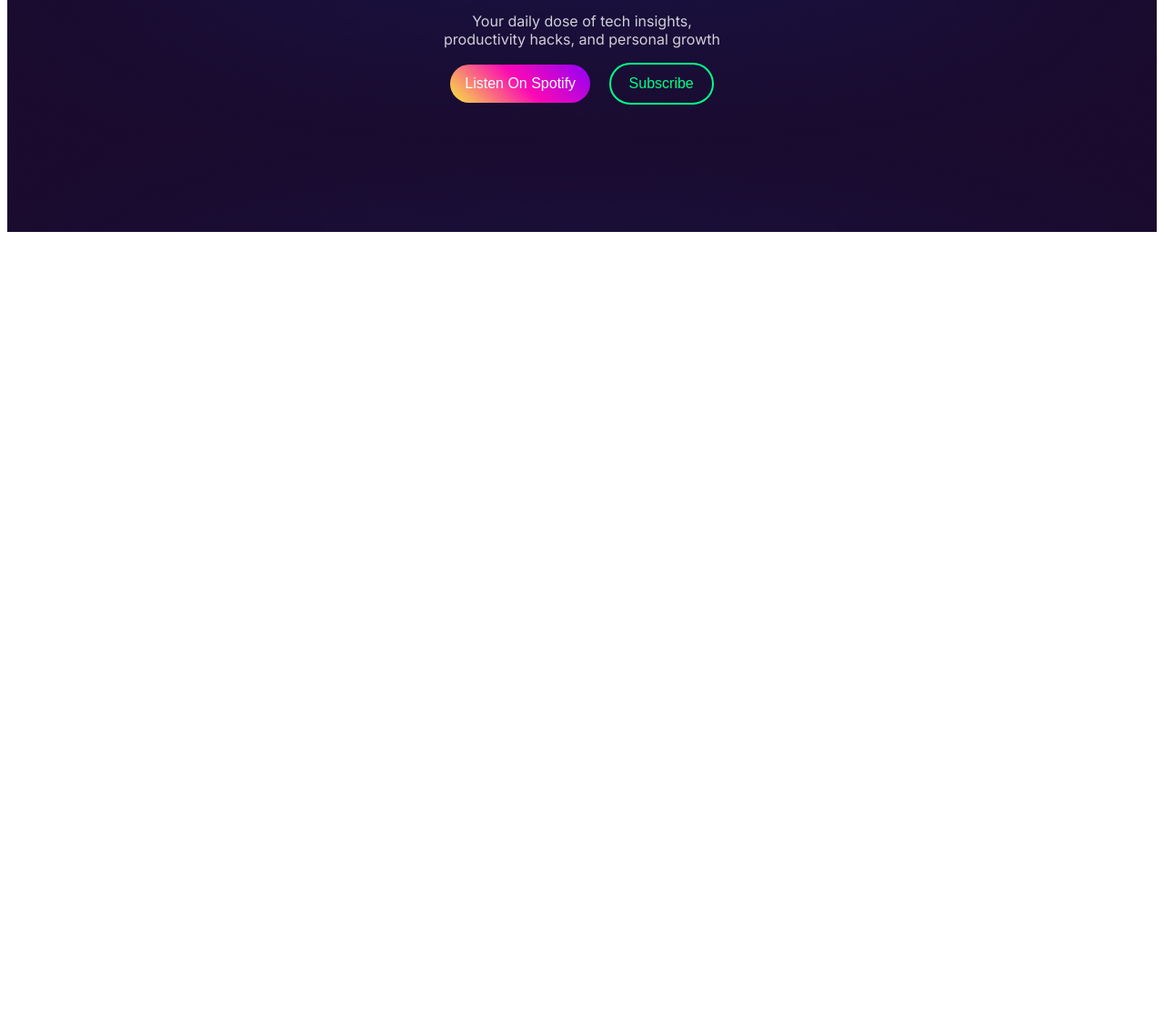
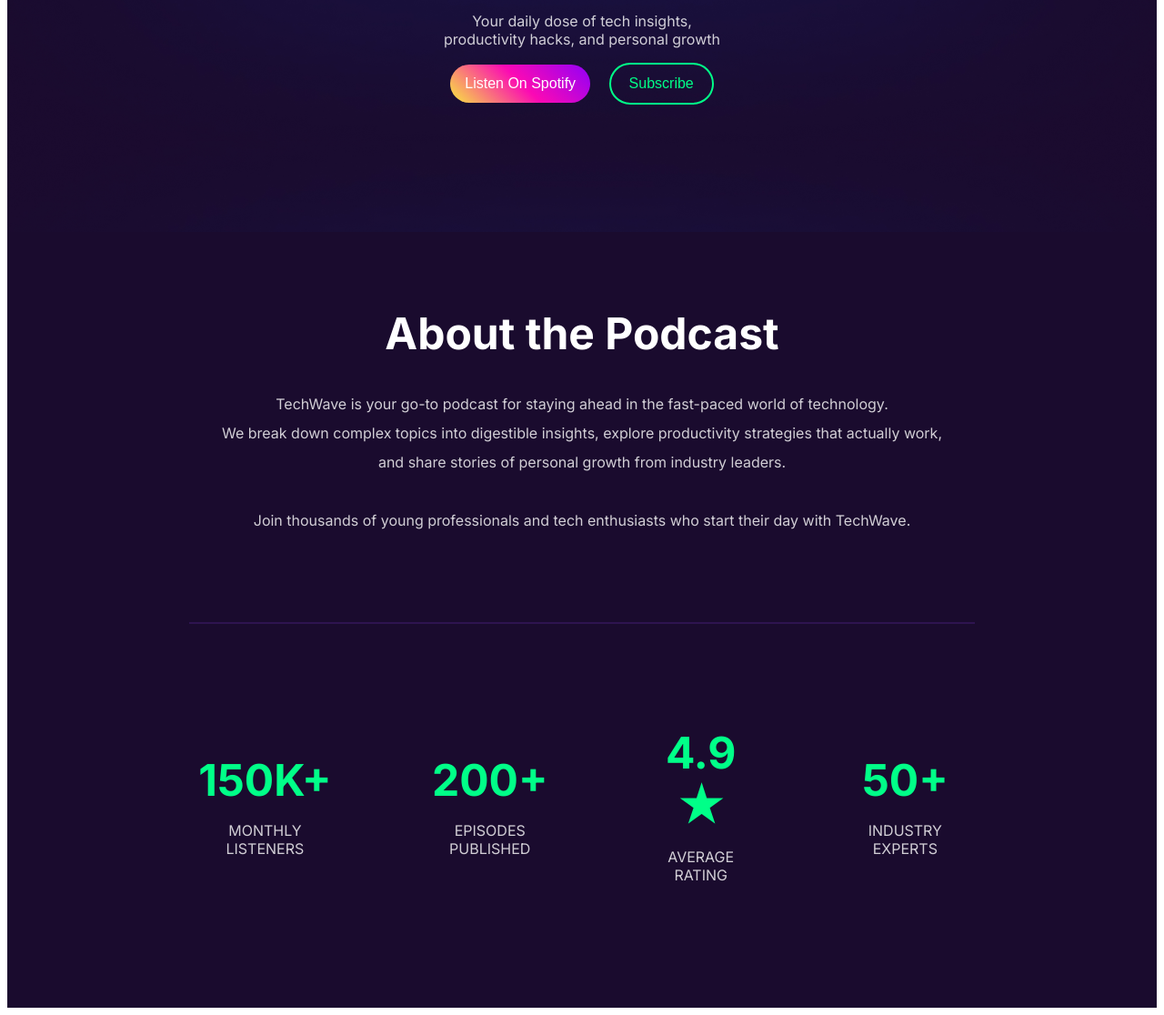
Before and after one commit to Murchhona18/second-assignment, a plain HTML site: page index.html in a window 1280 px wide. Shown: the part 666-1782 px from the top of the page at 91% size. Before the commit the page ends 929 px from the top, so only its background shows below. Drawn offline with Linux system fonts and the light colour scheme.

Commit message:
about-podcast page done

```diff
--- a/index.html
+++ b/index.html
@@ -46,5 +46,36 @@
 
     </header>
 
+    <div class="about-container">
+        <div class="about-texts">
+            <h1>About the Podcast</h1>
+            <p>TechWave is your go-to podcast for staying ahead in the fast-paced world of technology. <br>
+                We break down complex topics into digestible insights, explore productivity strategies that actually work,<br>
+                and share stories of personal growth from industry leaders.<br><br>
+
+                Join thousands of young professionals and tech enthusiasts who start their day with TechWave.</p>
+
+        </div>
+        <hr>
+        <div class="about-summery">
+            <div>
+                <h1>150K+</h1>
+                <p> MONTHLY LISTENERS</p>
+            </div>
+            <div>
+                <h1>200+</h1>
+                <p> EPISODES PUBLISHED</p>
+            </div>
+            <div>
+                <h1>4.9 &#9733;</h1>
+                <p> AVERAGE RATING</p>
+            </div>
+            <div>
+                <h1>50+</h1>
+                <p> INDUSTRY EXPERTS</p>
+            </div>
+
+        </div>
+
 </body>
 </html>
--- a/style.css
+++ b/style.css
@@ -100,3 +100,61 @@
   background-color: transparent;
   margin-left: 16px;
 }
+
+/* about-section */
+
+.about-container{
+  background-color: #1A0B2E;
+}
+
+.about-container .about-texts {
+  color: white;
+  text-align: center;
+  padding: 50px 200px 80px 200px;
+}
+
+.about-texts h1 {
+  font-size: 48px;
+  font-weight: bold;
+}
+
+.about-texts p {
+  font-size: 16px;
+  font-weight: 400px;
+  opacity: 80%;
+  margin-top: 16px;
+  line-height: 2;
+  text-align: center;
+}
+
+.about-container hr {
+  border: 0.5px solid #58299653;
+  margin: 0px 200px 0px 200px;
+}
+
+.about-summery {
+  display: flex;
+  flex-direction: row;
+  justify-content: center;
+  align-items: center;
+  text-align: center;
+  gap: 80px;
+  padding: 80px 200px 120px 200px;
+
+}
+
+.about-summery h1 {
+  font-size: 48px;
+  font-weight: 900px;
+  color: #00FF88;
+  margin-bottom: 0px;
+}
+
+.about-summery p {
+  font-size: 16px;
+  font-weight: 400px;
+  color: white;
+  opacity: 80%;
+  margin-top: 16px;
+  text-align: center;
+}
```
